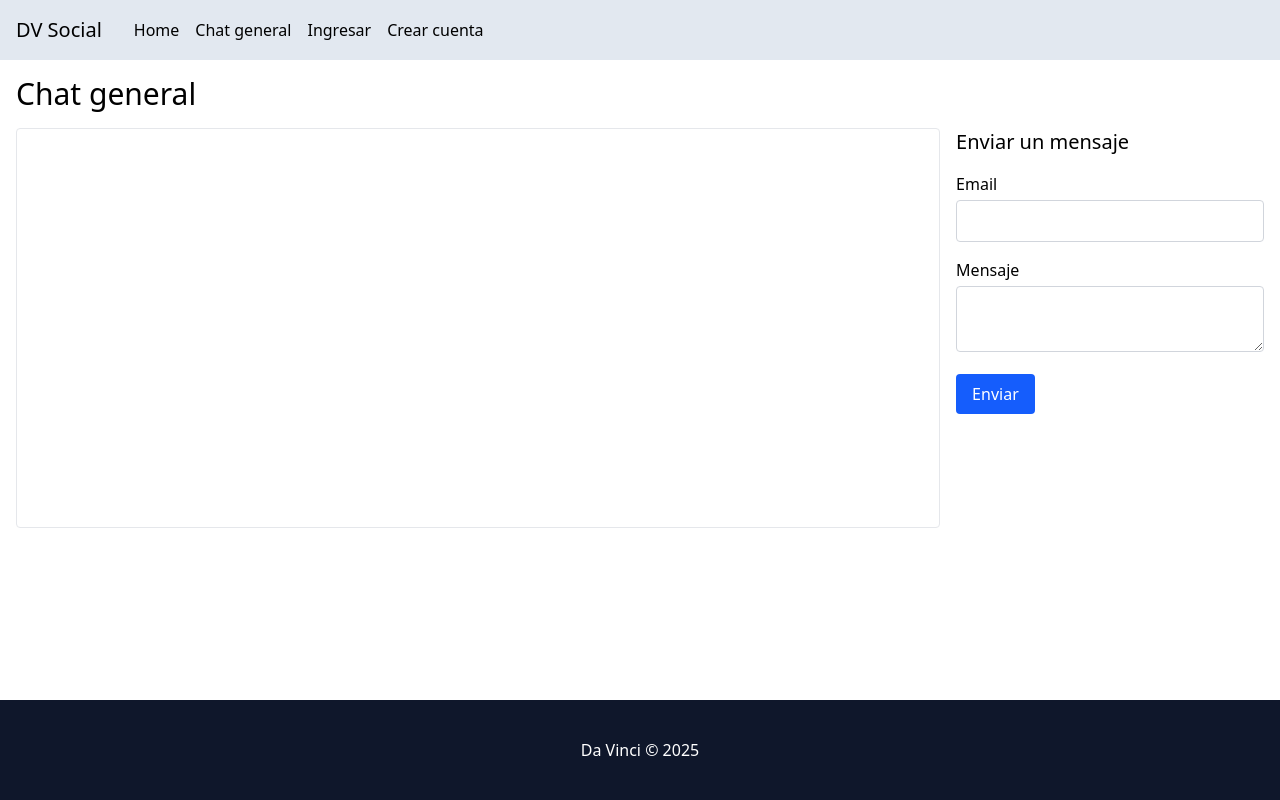
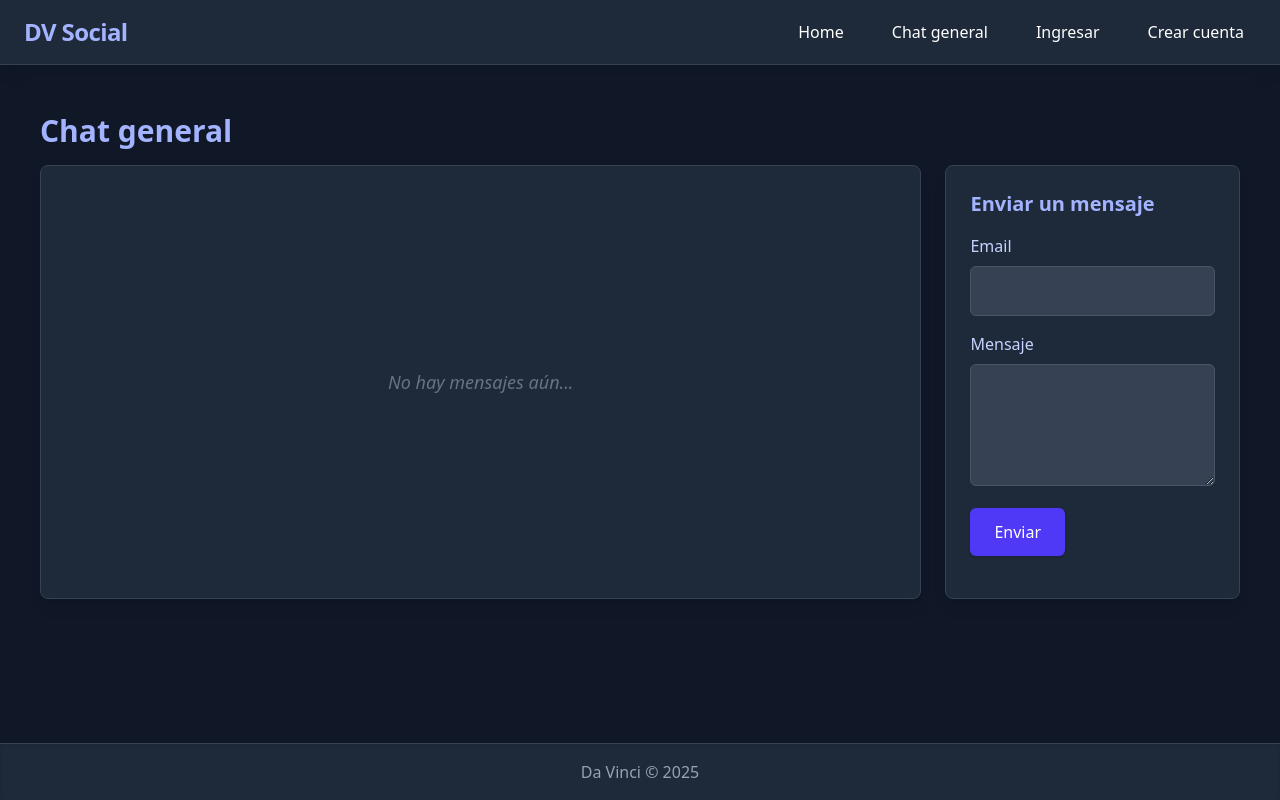
Before and after one commit to Richard-davinci/CWM-practicas, a Vue app: page /chat in a window 1280 px wide. Built offline with nearby package versions, Linux system fonts and the light colour scheme.

Commit message:
Cambios a los estilos basicos

```diff
--- a/src/App.vue
+++ b/src/App.vue
@@ -11,8 +11,9 @@ export default {
 </script>
 
 <template>
+    <div class="flex flex-col min-h-screen bg-gray-900">
         <AppNavbar />
-    <main class="container p-4 mx-auto">
+        <main class="container p-6 mx-auto flex-grow text-gray-200">
             <!--
             RouterView es donde se va a montar el componente asociar a la ruta que se
             esté visitando.
@@ -20,4 +21,5 @@ export default {
             <RouterView />
         </main>
         <AppFooter />
+    </div>
 </template>
--- a/src/components/AppFooter.vue
+++ b/src/components/AppFooter.vue
@@ -5,22 +5,13 @@ export default {
 </script>
 
 <template>
-    <footer class="flex justify-center items-center h-25 bg-slate-900 text-white">
-        <p>Da Vinci &copy; 2025</p>
+    <footer class="px-6 py-4 bg-gray-800 text-gray-400 shadow-inner border-t border-gray-700">
+        <div class="container mx-auto flex justify-center items-center">
+            <p class="hover:text-indigo-300 transition-colors duration-200">Da Vinci &copy; 2025</p>
+        </div>
     </footer>
 </template>
 
 <style scoped>
-.footer {
-    display: flex;
-    justify-content: center;
-    align-items: center;
-    height: 100px;
-    background-color: #222;
-    color: #fff;
-}
-
-.footer p {
-    margin: 0;
-}
+/* Se eliminan los estilos CSS tradicionales ya que ahora usamos Tailwind */
 </style>
--- a/src/components/AppNavbar.vue
+++ b/src/components/AppNavbar.vue
@@ -26,20 +26,20 @@ export default {
             .grid                           display: grid;
             .underline                      text-decoration: underline;
     -->
-    <nav class="flex items-center gap-8 p-4 bg-slate-200">
-        <RouterLink class="text-xl" to="/">DV Social</RouterLink>
-        <ul class="flex gap-4">
+<nav class="flex items-center justify-between px-6 py-4 bg-gray-800 text-white shadow-lg border-b border-gray-700">
+    <RouterLink class="text-2xl font-bold tracking-tight text-indigo-300 hover:text-indigo-200 transition-colors duration-200" to="/">DV Social</RouterLink>
+    <ul class="flex items-center space-x-6">
         <li>
-                <RouterLink to="/">Home</RouterLink>
+            <RouterLink class="px-3 py-2 rounded-md hover:bg-gray-700 hover:text-indigo-300 transition-colors duration-200" to="/">Home</RouterLink>
         </li>
         <li>
-                <RouterLink to="/chat">Chat general</RouterLink>
+            <RouterLink class="px-3 py-2 rounded-md hover:bg-gray-700 hover:text-indigo-300 transition-colors duration-200" to="/chat">Chat general</RouterLink>
         </li>
         <li>
-                <RouterLink to="/ingresar">Ingresar</RouterLink>
+            <RouterLink class="px-3 py-2 rounded-md hover:bg-gray-700 hover:text-indigo-300 transition-colors duration-200" to="/ingresar">Ingresar</RouterLink>
         </li>
         <li>
-                <RouterLink to="/crear-cuenta">Crear cuenta</RouterLink>
+            <RouterLink class="px-3 py-2 rounded-md hover:bg-gray-700 hover:text-indigo-300 transition-colors duration-200" to="/crear-cuenta">Crear cuenta</RouterLink>
         </li>
     </ul>
 </nav>
--- a/src/pages/GlobalChat.vue
+++ b/src/pages/GlobalChat.vue
@@ -8,26 +8,32 @@ export default {
 </script>
 
 <template>
-  <AppH1>Chat general</AppH1>
+  <div class="container mx-auto px-4 py-6 bg-gray-900 text-gray-200">
+    <AppH1 class="text-indigo-300 font-bold">Chat general</AppH1>
 
-  <div class="flex gap-4">
-    <section class="w-9/12 h-100 p-4 border border-gray-200 rounded">
+    <div class="flex flex-col md:flex-row gap-6">
+      <section class="w-full md:w-9/12 p-6 bg-gray-800 shadow-lg rounded-lg border border-gray-700">
         <h2 class="sr-only">Lista de mensajes</h2>
         <!-- Acá va la lista de mensajes -->
+        <div class="h-96 flex items-center justify-center text-gray-500">
+          <p class="text-lg italic">No hay mensajes aún...</p>
+        </div>
       </section>
-    <section class="w-3/12">
-      <h2 class="mb-4 text-xl">Enviar un mensaje</h2>
+
+      <section class="w-full md:w-3/12 bg-gray-800 p-6 shadow-lg rounded-lg border border-gray-700">
+        <h2 class="mb-4 text-xl font-semibold text-indigo-300">Enviar un mensaje</h2>
         <form action="#">
           <div class="mb-4">
-          <label for="email" class="block mb-1">Email</label>
-          <input type="email" id="email" class="w-full p-2 border border-gray-300 rounded">
+            <label for="email" class="block mb-2 text-indigo-200 font-medium">Email</label>
+            <input type="email" id="email" class="w-full p-3 bg-gray-700 border border-gray-600 rounded-md text-white focus:outline-none focus:ring-2 focus:ring-indigo-500 focus:border-indigo-500">
           </div>
           <div class="mb-4">
-          <label for="content" class="block mb-1">Mensaje</label>
-          <textarea id="content" class="w-full p-2 border border-gray-300 rounded"></textarea>
+            <label for="content" class="block mb-2 text-indigo-200 font-medium">Mensaje</label>
+            <textarea id="content" rows="4" class="w-full p-3 bg-gray-700 border border-gray-600 rounded-md text-white focus:outline-none focus:ring-2 focus:ring-indigo-500 focus:border-indigo-500"></textarea>
           </div>
-        <button type="submit" class="transition px-4 py-2 rounded bg-blue-600 hover:bg-blue-500 focus:bg-blue-500 active:bg-blue-700 text-white">Enviar</button>
+          <button type="submit" class="w-full md:w-auto px-6 py-3 rounded-md bg-indigo-600 hover:bg-indigo-500 focus:bg-indigo-500 active:bg-indigo-700 text-white font-medium transition-colors duration-200 shadow-sm">Enviar</button>
         </form>
       </section>
     </div>
+  </div>
 </template>
```
Lines whose indentation alone changed are shown as unchanged.
